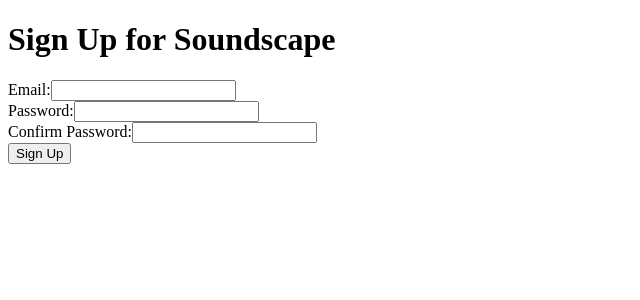
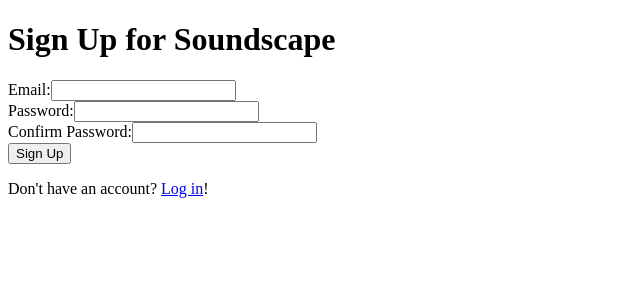
Before and after one commit to marco-vidali/soundscape, a React (Vite) app: page /auth/signup in a window 1280 px wide. Shown: the top 300 px of the page, without its empty margins (0-640 px from the left). Built offline with nearby package versions, Linux system fonts and the light colour scheme; no server answers; the database is empty.

Commit message:
Add LoginLink component and integrate it into Signup page

```diff
--- /dev/null
+++ b/src/features/auth/LoginLink.tsx
@@ -0,0 +1,12 @@
+import { Link } from "react-router-dom";
+
+const LoginLink = () => {
+    return (
+        <p>
+            Don't have an account?{" "}
+            <Link to={{ pathname: "/auth/login" }}>Log in</Link>!
+        </p>
+    );
+};
+
+export default LoginLink;
--- a/src/pages/Signup.tsx
+++ b/src/pages/Signup.tsx
@@ -1,3 +1,4 @@
+import LoginLink from "../features/auth/LoginLink";
 import SignupForm from "../features/auth/SignupForm";
 import SignupTitle from "../features/auth/SignupTitle";
 
@@ -6,6 +7,7 @@ const Signup = () => {
         <>
             <SignupTitle />
             <SignupForm />
+            <LoginLink />
         </>
     );
 };
```
